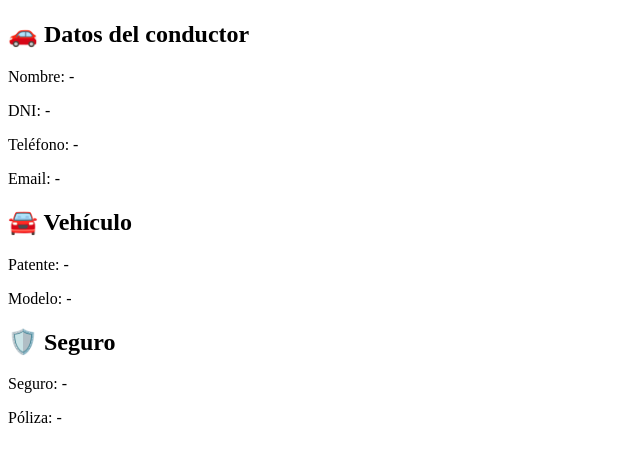
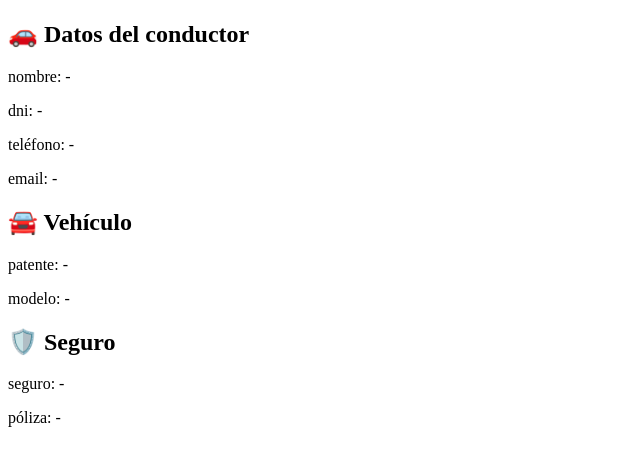
Before and after one commit to lucasmaganiezin-wq/qr-accidentes, a plain HTML site: page index.html in a window 1280 px wide. Shown: the full height of the page, 0-640 px from the left. Drawn offline with Linux system fonts and the light colour scheme.

Commit message:
Update index.html

```diff
--- a/index.html
+++ b/index.html
@@ -27,14 +27,14 @@ function setText(id, label, value) {
   document.getElementById(id).innerText = label + ": " + (value ? value : "-");
 }
 
-setText("nombre", "Nombre", params.get("nombre"));
-setText("dni", "DNI", params.get("dni"));
-setText("telefono", "Teléfono", params.get("telefono"));
-setText("email", "Email", params.get("email"));
-setText("patente", "Patente", params.get("patente"));
-setText("modelo", "Modelo", params.get("modelo"));
-setText("seguro", "Seguro", params.get("seguro"));
-setText("poliza", "Póliza", params.get("poliza"));
+setText("nombre", "nombre", params.get("nombre"));
+setText("dni", "dni", params.get("dni"));
+setText("telefono", "teléfono", params.get("telefono"));
+setText("email", "email", params.get("email"));
+setText("patente", "patente", params.get("patente"));
+setText("modelo", "modelo", params.get("modelo"));
+setText("seguro", "seguro", params.get("seguro"));
+setText("poliza", "póliza", params.get("poliza"));
 </script>
 
 </body>
```
